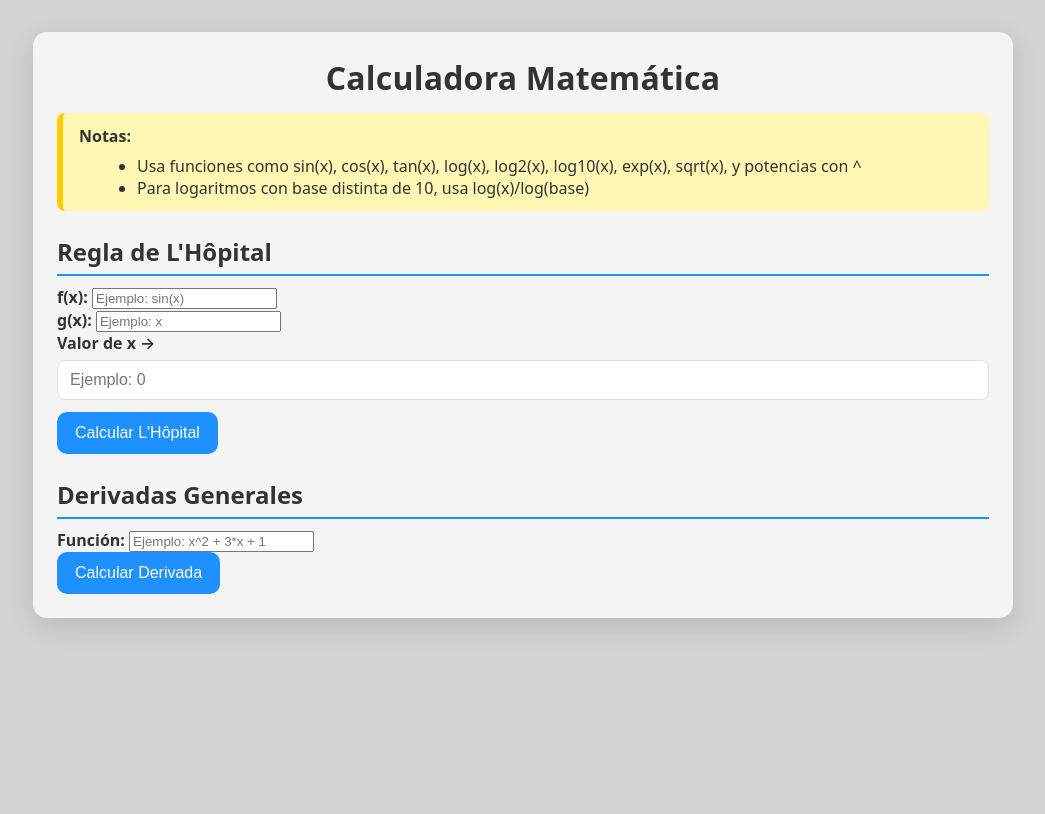
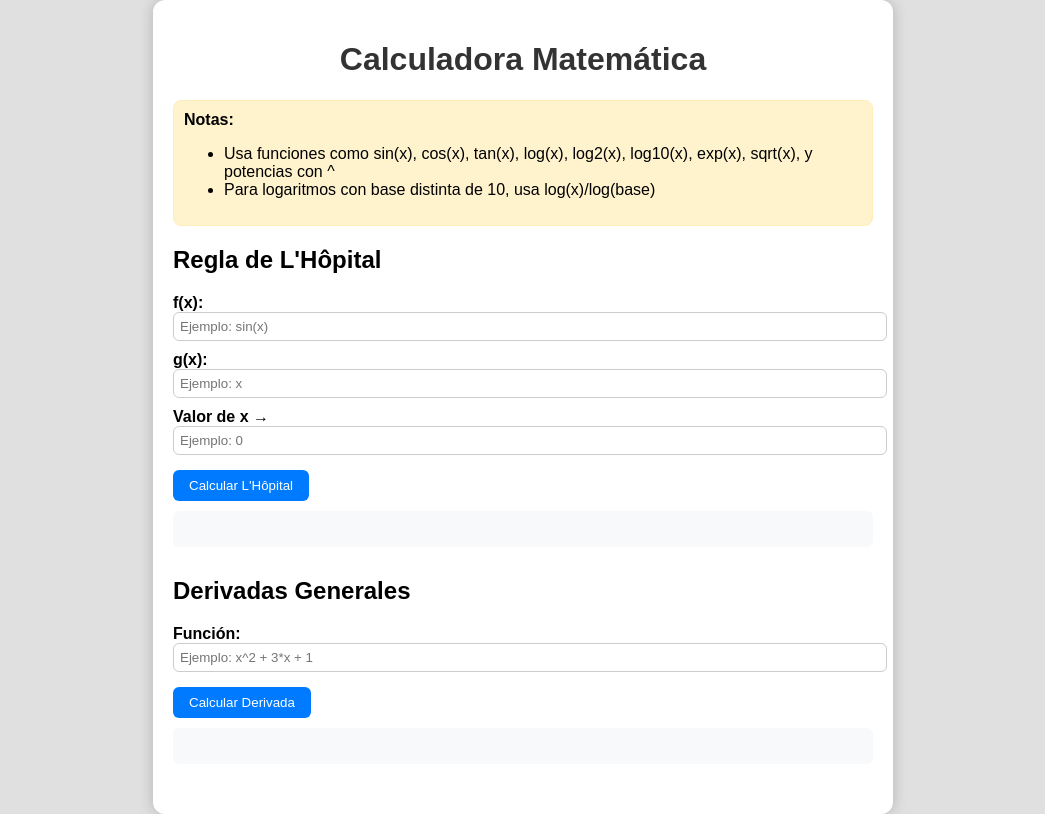
Before and after one commit to juda961/conjgeneradores, a plain HTML site: page index.html in a window 1280 px wide. Shown: the whole page, without its empty margins (117-1162 px from the left). Drawn offline with nearby package versions, Linux system fonts and the light colour scheme.

Commit message:
Update style.css

```diff
--- a/style.css
+++ b/style.css
@@ -1,166 +1,71 @@
-/* --- Base --- */
-:root{
-  --azul:#1e90ff;
-  --gris-fondo:#d3d3d3;
-  --panel:#f4f4f4;
-  --nota:#fff8b5;
-  --borde: #e0e0e0;
-  --texto:#333;
+body {
+    font-family: Arial, sans-serif;
+    background-color: #e0e0e0; /* Fondo gris */
+    margin: 0;
+    padding: 0;
 }
 
-*{ box-sizing:border-box; }
-
-body{
-  margin:0;
-  font-family: system-ui, -apple-system, Segoe UI, Roboto, Arial, sans-serif;
-  color:var(--texto);
-  background:var(--gris-fondo);
+.container {
+    max-width: 700px;
+    margin: auto;
+    background: white;
+    padding: 20px;
+    border-radius: 12px;
+    box-shadow: 0 0 15px rgba(0,0,0,0.2);
 }
 
-/* --- Contenedor principal --- */
-.container{
-  max-width: 980px;
-  margin: 32px auto;
-  padding: 24px;
-  background: var(--panel);
-  border-radius: 14px;
-  box-shadow: 0 8px 28px rgba(0,0,0,.12);
+h1 {
+    text-align: center;
+    color: #333;
 }
 
-/* --- Títulos --- */
-h1{
-  margin:0 0 14px 0;
-  text-align:center;
-  letter-spacing:.2px;
+.notas {
+    background: #fff3cd; /* Fondo amarillo */
+    padding: 10px;
+    border: 1px solid #ffeeba;
+    border-radius: 8px;
+    margin-bottom: 20px;
 }
 
-h2{
-  margin:24px 0 10px 0;
-  border-bottom:2px solid var(--azul);
-  padding-bottom:6px;
+.section {
+    margin-bottom: 30px;
 }
 
-/* --- Notas --- */
-.notas{
-  background:var(--nota);
-  border-left:6px solid #ffcc00;
-  padding:12px 16px;
-  border-radius:8px;
-  margin-bottom:18px;
-}
-.notas ul{
-  margin:8px 0 0 18px;
+label {
+    font-weight: bold;
 }
 
-/* --- Campos e inputs --- */
-label{ font-weight:600; }
-textarea, input[type="number"], select{
-  width:100%;
-  margin-top:6px;
-  margin-bottom:12px;
-  padding:10px 12px;
-  border:1px solid var(--borde);
-  border-radius:8px;
-  font-size:16px;
-  background:white;
-  outline:none;
-}
-textarea{
-  resize: vertical;
-  min-height: 140px;
-  font-family: ui-monospace, Menlo, Consolas, 'Courier New', monospace;
+input {
+    margin-bottom: 10px;
+    padding: 6px;
+    width: 100%;
+    border: 1px solid #ccc;
+    border-radius: 6px;
 }
 
-/* --- Layout pequeño de opciones --- */
-.fila{
-  display:flex;
-  gap:16px;
-  flex-wrap:wrap;
-}
-.campo{
-  flex:1 1 240px;
+button {
+    background: #007bff;
+    color: white;
+    padding: 8px 16px;
+    border: none;
+    border-radius: 6px;
+    cursor: pointer;
+    margin-top: 5px;
 }
 
-/* --- Botón --- */
-button{
-  background:var(--azul);
-  color:white;
-  border:none;
-  padding:12px 18px;
-  font-size:16px;
-  border-radius:10px;
-  cursor:pointer;
-  transition:.15s transform ease, .2s background ease;
-}
-button:hover{ background:#1679d6; }
-button:active{ transform: translateY(1px); }
-
-/* --- Resultados/Pasos --- */
-.resultado{
-  display:none;        /* visible solo al calcular */
-  background:#f0f8ff;
-  border-left:5px solid var(--azul);
-  padding:12px 16px;
-  margin-top:14px;
-  border-radius:8px;
-  overflow-x:auto;
+button:hover {
+    background: #0056b3;
 }
 
-/* --- Etiquetas dentro del resumen --- */
-.badge{
-  display:inline-block;
-  padding:4px 8px;
-  border-radius:999px;
-  font-size:12px;
-  background:#e7f1ff;
-  border:1px solid #cfe3ff;
-  margin-right:6px;
-}
-.badge.ok{ background:#eaffea; border-color:#c4f0c4; }
-.badge.no{ background:#ffecec; border-color:#ffc8c8; }
-
-/* --- Tablas de matrices --- */
-.tabla{
-  border-collapse: separate;
-  border-spacing: 0;
-  margin:10px 0 16px 0;
-  border:1px solid var(--borde);
-  border-radius:10px;
-  overflow:hidden;
-}
-.tabla th, .tabla td{
-  padding:8px 10px;
-  border-bottom:1px solid var(--borde);
-  font-family: ui-monospace, Menlo, Consolas, 'Courier New', monospace;
-  text-align:right;
-  min-width:64px;
-}
-.tabla tr:last-child td{ border-bottom:none; }
-.tabla thead th{
-  background:#eef6ff;
-  text-align:center;
-  font-weight:700;
+.resultado {
+    margin-top: 10px;
+    padding: 8px;
+    background: #f8f9fa;
+    border-radius: 6px;
+    min-height: 20px;
 }
 
-/* --- Operaciones --- */
-.op{
-  font-family: ui-monospace, Menlo, Consolas, 'Courier New', monospace;
-  background:#fff;
-  border:1px dashed #dcdcdc;
-  padding:8px 10px;
-  border-radius:8px;
-  display:inline-block;
-  margin:6px 0;
+.infinito {
+    color: red;
+    font-weight: bold;
 }
-
-/* --- Colores de estado --- */
-.text-ok{ color:#0b7a0b; font-weight:700; }
-.text-no{ color:#b10000; font-weight:700; }
-
-/* --- Código embebido --- */
-code{
-  background:#fff;
-  border:1px solid #ececec;
-  padding:2px 6px;
-  border-radius:6px;
-}
```
